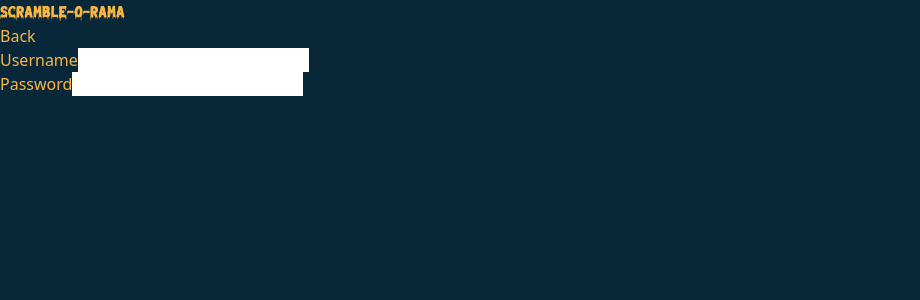
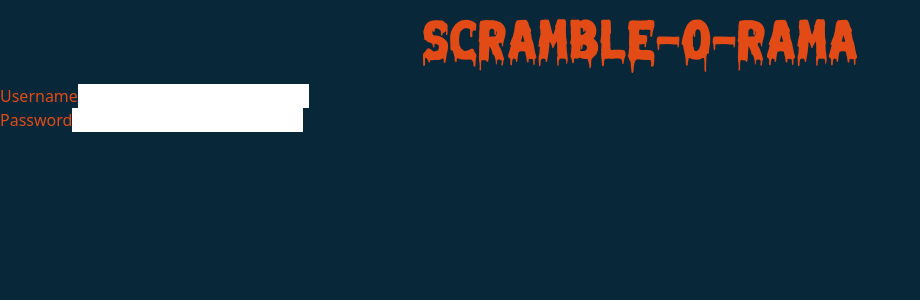
Before and after one commit to fredrikoller/scramble-ramble, a Next.js app in the folder frontend/: page /login in a window 1280 px wide. Shown: the top 300 px of the page, without its empty margins (0-920 px from the left). Built offline with nearby package versions, Linux system fonts and the light colour scheme.

Commit message:
tailwind is hard

```diff
--- a/frontend/src/app/globals.css
+++ b/frontend/src/app/globals.css
@@ -1,6 +1,11 @@
 @tailwind base;
 @tailwind components;
 @tailwind utilities;
+
+@font-face {
+  font-family: 'Melted Monster';
+  src: url('./fonts/MeltedMonster.ttf') ;
+}
 
 :root {
   --foreground-rgb: 0, 0, 0;
@@ -15,9 +20,8 @@
 }
 
 body {
-  margin: 0;
   background-color: var(--blue);
-  color: var(--yellow);
+  color: var(--orange);
 }
 
 a {
@@ -35,7 +39,9 @@ a:visited {
 }
 
 .hero-header {
+  margin: 0;
+  text-align: center;
   font-size: 56px;
   font-weight: 300;
-  font-family: var(--font-monster);
+  font-family: 'Melted Monster';
 }
--- a/frontend/src/app/layout.tsx
+++ b/frontend/src/app/layout.tsx
@@ -1,16 +1,11 @@
+import Header from "@/components/Header/Header";
 import "./globals.css";
 import type { Metadata } from "next";
-import localFont from "next/font/local";
 
 export const metadata: Metadata = {
   title: "Scramble-o-rama",
   description: "Scramble your team and face off on the battlefields",
 };
-
-const monster = localFont({
-  src: "./fonts/MeltedMonster.ttf",
-  variable: "--font-monster",
-});
 
 export default function RootLayout({
   children,
@@ -20,11 +15,7 @@ export default function RootLayout({
   return (
     <html lang="en">
       <body>
-        <div>
-          <h1 className={`${monster.className} font-monster`}>
-            Scramble-o-rama
-          </h1>
-        </div>
+        <Header />
         {children}
       </body>
     </html>
--- a/frontend/src/app/login/page.tsx
+++ b/frontend/src/app/login/page.tsx
@@ -1,24 +1,68 @@
-'use client';
+"use client";
 
-import Link from "next/link";
+import { useState } from "react";
 
 export default function Login() {
-  function handleLogin (e: any) {
-    e.preventDefault();
-    console.log("clicked", e.target.value);
+  const [loading, setLoading] = useState(false);
+
+  async function handleSubmit(event: any) {
+    event.preventDefault();
+    setLoading(true);
+    console.log("clicked", event.target.value);
+    const data = {
+      username: String(event.target.username.value),
+      password: String(event.target.password.value),
+    };
+
+    const response = await fetch("/api/login", {
+      method: "POST",
+      headers: {
+        "Content-Type": "application/json",
+      },
+      body: JSON.stringify(data),
+    });
+
+    if (response.ok) {
+      console.log("success");
+      setLoading(false);
+      event.target.reset();
+    }
+
+    if (!response.ok) {
+      console.log("fail");
+      setLoading(false);
+    }
   }
 
   return (
-    <div className="w-full">
-      <Link href={"/"}>Back</Link>
-      <form>
-        <label htmlFor="username">Username</label>
-        <input id="username" type="text" />
-        <br />
-        <label htmlFor="password">Password</label>
-        <input id="password" type="password" />
-        <br/>
-      </form>
-    </div>
-  )
+    <form onSubmit={handleSubmit}>
+      <div className="">
+        <label className="" htmlFor="username">
+          Username
+        </label>
+        <input
+          type="text"
+          minLength={3}
+          maxLength={150}
+          required
+          className=""
+          autoComplete="off"
+          name="userName"
+        />
+      </div>
+      <div className="">
+        <label className="" htmlFor="password">
+          Password
+        </label>
+        <input
+          type="password"
+          name="password"
+          minLength={8}
+          required
+          className=""
+        />
+      </div>
+      <br />
+    </form>
+  );
 }
--- a/frontend/src/app/page.tsx
+++ b/frontend/src/app/page.tsx
@@ -1,9 +1,8 @@
-'use client';
+"use client";
 
 export default function Home() {
   return (
     <main>
-
     </main>
   );
 }
--- /dev/null
+++ b/frontend/src/components/Header/Header.tsx
@@ -0,0 +1,19 @@
+import React from "react";
+import localFont from "next/font/local";
+
+const monster = localFont({
+  src: "../../app/fonts/MeltedMonster.ttf",
+  variable: "--font-monster",
+});
+
+export default function Header() {
+  return (
+    <header className="">
+      <div className="">
+        <h1 className={`${monster.className} font-monster hero-header`}>
+          Scramble-o-rama
+        </h1>
+      </div>
+    </header>
+  );
+}
```
